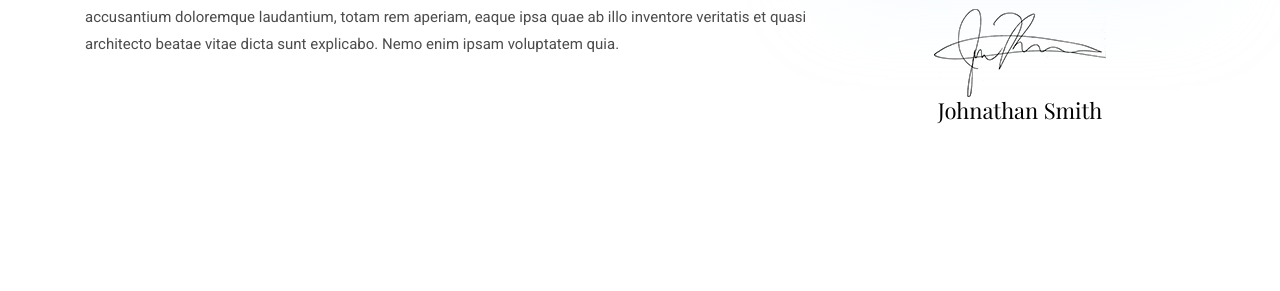
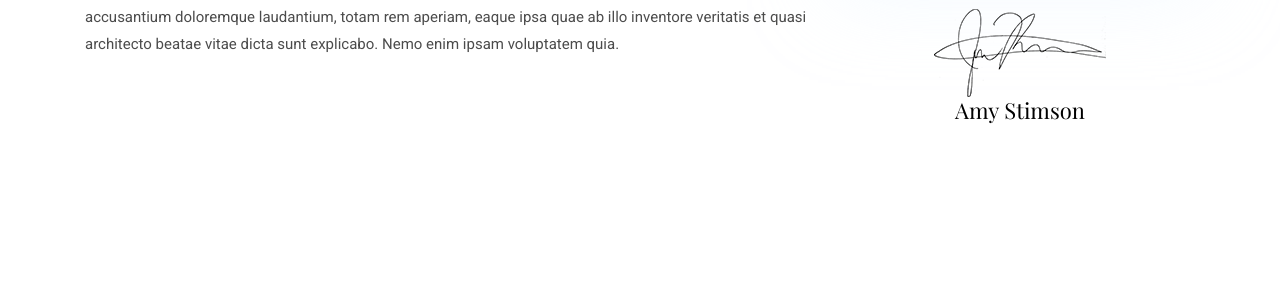
Before and after one commit to jcuenod/amy-edits, a Jekyll site: the page built from _pages/about.md, in a window 1280 px wide and 900 px high, scrolled down 597 px. Shown: the part 165-456 px from the top of the window. Built offline with Jekyll 4.4.1, drawn with Linux system fonts in a browser that asks for light colours.

Commit message:
Small fixes

```diff
--- a/_pages/about.md
+++ b/_pages/about.md
@@ -1,7 +1,7 @@
 ---
 layout: about
 title: About Me
-author: Johnathan Smith
+author: Amy Stimson
 image: assets/images/about/author.jpg
 signature: assets/images/about/signature.png
 ---
```
